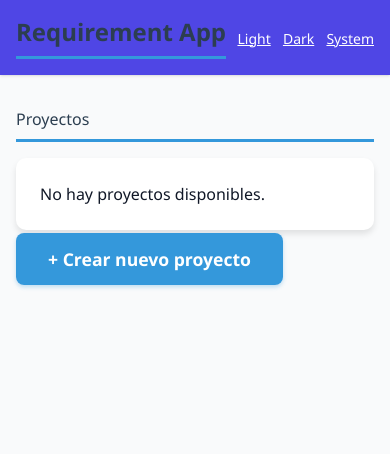
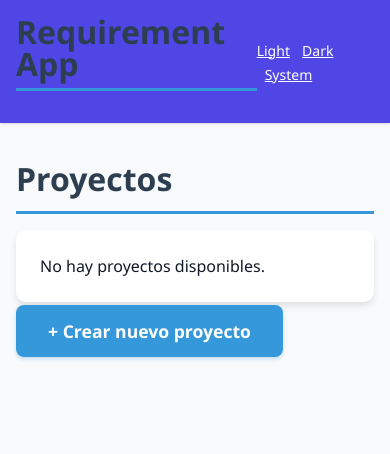
Before and after one commit to GregoMac1/scenario-composition, a Django app: page / in a window 390 px wide. Shown: the top 454 px of the page. Run offline with Django 5.2, Linux system fonts and the light colour scheme; data that the repository does not hold is empty; some libraries are stand-ins or nearby versions.

Commit message:
fix: styles

```diff
--- a/analyzer/static/analyzer/styles.css
+++ b/analyzer/static/analyzer/styles.css
@@ -28,28 +28,28 @@ body {
   transition: background-color 0.3s ease, color 0.3s ease;
 }
 
-/* Typography */
-h1 {
-  font-size: 2.5rem;
-  font-weight: 700;
-  color: #2c3e50;
-  margin-bottom: 1rem;
-  border-bottom: 3px solid #3498db;
-  padding-bottom: 0.5rem;
+/* Typography - More specific selectors to override Tailwind */
+body h1 {
+  font-size: 2.5rem !important;
+  font-weight: 700 !important;
+  color: #2c3e50 !important;
+  margin-bottom: 1rem !important;
+  border-bottom: 3px solid #3498db !important;
+  padding-bottom: 0.5rem !important;
 }
 
-h2 {
-  font-size: 2rem;
-  font-weight: 600;
-  color: #34495e;
-  margin: 1.5rem 0 1rem 0;
+body h2 {
+  font-size: 2rem !important;
+  font-weight: 600 !important;
+  color: #34495e !important;
+  margin: 1.5rem 0 1rem 0 !important;
 }
 
-h3 {
-  font-size: 1.5rem;
-  font-weight: 600;
-  color: #2c3e50;
-  margin: 1rem 0 0.5rem 0;
+body h3 {
+  font-size: 1.5rem !important;
+  font-weight: 600 !important;
+  color: #2c3e50 !important;
+  margin: 1rem 0 0.5rem 0 !important;
 }
 
 p {
@@ -397,12 +397,12 @@ li:hover {
     padding: 0 0.5rem;
   }
 
-  h1 {
-    font-size: 2rem;
+  body h1 {
+    font-size: 2rem !important;
   }
 
-  h2 {
-    font-size: 1.5rem;
+  body h2 {
+    font-size: 1.5rem !important;
   }
 
   .btn {
```
